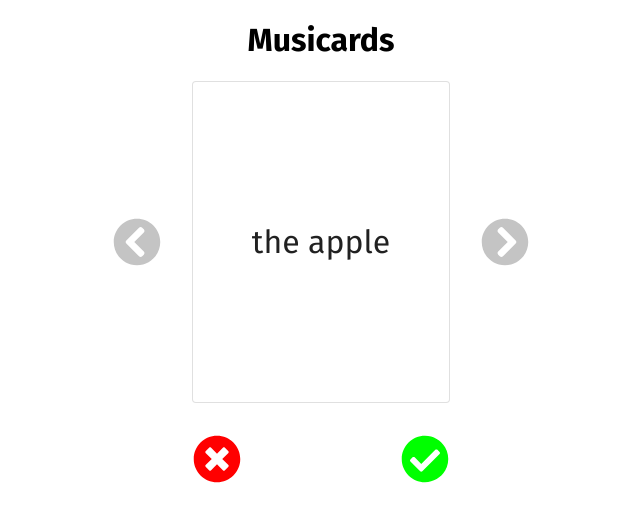
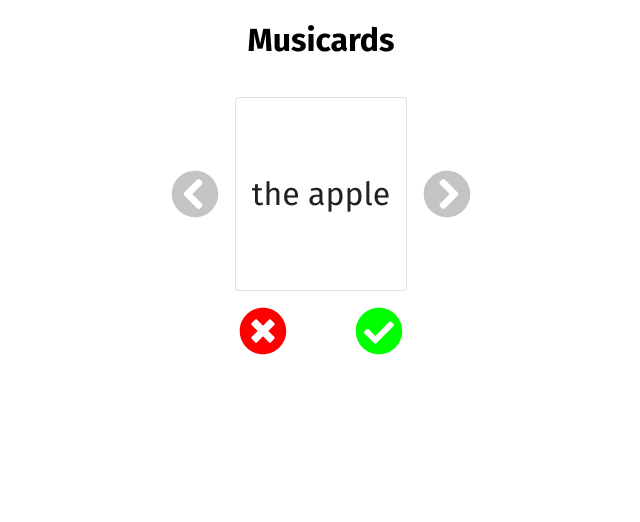
Before and after one commit to pelicularities/project-musicards, a React (Create React App) app: page /play in a window 1280 px wide. Shown: the top 522 px of the page, without its empty margins (319-959 px from the left). Built offline with nearby package versions, Linux system fonts and the light colour scheme.

Commit message:
Adjust PlayDeck styling to fit on smaller screens
- TODO: fix width of flashcard and adjust content size instead
- TODO: adjust styling some more to make use of larger screens

```diff
--- a/src/components/PlayDeck.js
+++ b/src/components/PlayDeck.js
@@ -13,25 +13,21 @@ import {
 
 const useStyles = makeStyles({
   playContainer: {
-    minWidth: "20rem",
-    maxWidth: "26rem",
-    margin: "0 auto",
+    display: "inline-block",
   },
   playDeck: {
     display: "flex",
+    justifyContent: "center",
     alignItems: "center",
-    justifyContent: "space-between",
-    margin: "0 auto",
+    width: "100%",
+    maxWidth: "30rem",
   },
   playFlashcard: {
-    minWidth: "14rem",
-    maxWidth: "20rem",
-    height: "18rem",
+    margin: "1rem",
   },
   playControls: {
-    marginTop: "2rem",
     display: "flex",
-    justifyContent: "space-around",
+    justifyContent: "space-evenly",
   },
   red: {
     color: "#FF0000",
```
